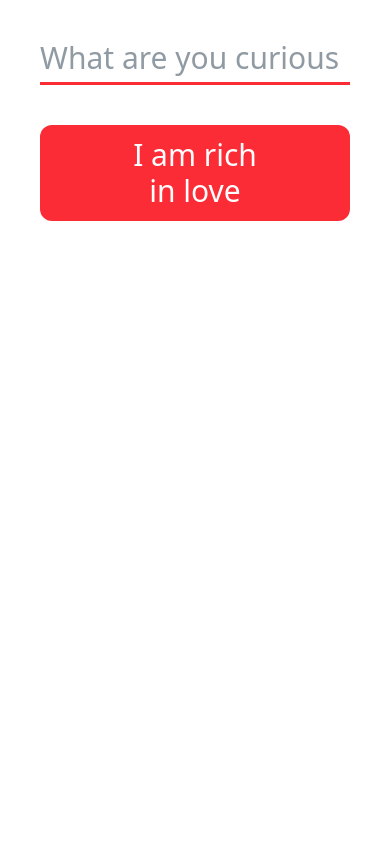
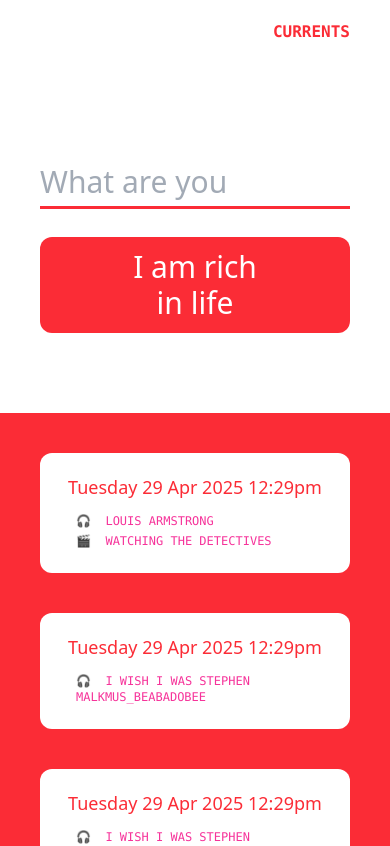
Before and after one commit to vivientran42/you-are-rich, a React (Vite) app: page / in a window 390 px wide. Shown: the top 846 px of the page. Built offline with nearby package versions, Linux system fonts and the light colour scheme.

Commit message:
update ui

```diff
--- a/src/App.tsx
+++ b/src/App.tsx
@@ -1,12 +1,14 @@
-import { useState, useEffect } from 'react';
+import { useState, useEffect } from "react";
+import Card from "./components/card";
+import Currents from "./components/currents";
 
 function App() {
   // setting prompt
   const prompts = [
     "What are you grateful for?",
     "What are you excited for?",
-    "What are you curious about?",
-    "What are you feeling?",
+    "What are you currently curious about?",
+    "How are you feeling?",
     "What are you thinking about?",
     "What are you doing right now?",
     "What did you dream about?",
@@ -22,14 +24,7 @@ function App() {
   }, []);
 
   // setting rich values
-  const richValues = [
-    "life",
-    "love",
-    "kindness",
-    "time",
-    "wisdom",
-    "gratitude",
-  ];
+  const richValues = ["life", "love", "time"];
 
   const [richValue, setRichProp] = useState("");
 
@@ -40,22 +35,64 @@ function App() {
 
   // auto-resize text area
   const autoResize = (e: React.ChangeEvent<HTMLTextAreaElement>): void => {
-    e.target.style.height = `${e.target.scrollHeight}px`; // Set height based on content
+    e.target.style.height = "1.5em";
+    e.target.style.height = `${e.target.scrollHeight}px`;
   };
+
+  // toggling currents menu
+  const [showCurrents, setShowCurrents] = useState(false);
+
+  const components = Array(10).fill(null);
 
   return (
     <main>
-      <div className="flex flex-col items-center w-full min-w-full px-10 pt-10">
+      <div className="flex flex-row justify-end w-full min-w-full gap-x-10 px-10 pt-5">
+        <button
+          className="text-md font-mono font-semibold text-red-500 hover:scale-105 ease-in-out duration-200"
+          onClick={() => setShowCurrents((prev) => !prev)}
+        >
+          CURRENTS
+        </button>
+      </div>
 
-      <textarea id="entry"
-        placeholder={prompt}
-        onInput={autoResize}
-        className="w-full border-b-3 border-red-500 text-3xl sm:text-5xl" />
-      <button className="bg-red-500 hover:bg-pink-500 text-white w-full py-3 px-20 mt-10 rounded-xl text-3xl sm:text-5xl">I am rich in {richValue}</button>
+      {showCurrents && (
+        <Currents
+          showCurrents={showCurrents}
+          setShowCurrents={setShowCurrents}
+        />
+      )}
 
+      <div className="flex flex-col items-center w-full min-w-full px-10 pt-30">
+        <textarea
+          id="entry"
+          placeholder={prompt}
+          onInput={autoResize}
+          onChange={autoResize}
+          className="w-full border-b-3 border-red-500 text-3xl sm:text-5xl text-slate-600"
+        />
+        <button className="bg-red-500 hover:bg-red-600 hover:shadow-sm text-white py-3 px-20 mt-7 mb-20 rounded-xl text-3xl sm:text-5xl hover:scale-102 ease-in-out duration-500">
+          I am rich in {richValue}
+        </button>
+      </div>
+
+      <div className="min-h-[50vh] bg-red-500">
+        <div className="bg-red-500 grid place-items-stretch grid-cols-1 sm:grid-cols-2 lg:grid-cols-3 gap-10 w-full p-10">
+          <Card
+            artist="louis armstrong"
+            mp4="watching the detectives"
+            description="laptop go brr"
+          />
+          {components.map((_, index) => (
+            <Card
+              mp3="i wish i was stephen malkmus"
+              artist="beabadobee"
+              description="i had a good day"
+            />
+          ))}
+        </div>
       </div>
     </main>
-  )
+  );
 }
 
-export default App
+export default App;
--- a/src/index.css
+++ b/src/index.css
@@ -21,18 +21,22 @@ body {
   min-height: 100%;
 }
 
+textarea {
+  height: 1.5em;
+  min-height: 1.5em;
+  max-height: 10em;
+  outline: none;
+  resize: none;
+  overflow: auto;
+}
+
+input {
+  outline: none;
+}
+
 h1 {
   font-size: 3.2em;
   line-height: 1.1;
-}
-
-textarea {
-  height: 1.5em;
-  min-height: 1.5em;
-  max-height: 15em;
-  outline: none;
-  resize: none;
-  overflow: hidden
 }
 
 @media (prefers-color-scheme: light) {
@@ -41,3 +45,9 @@ textarea {
     background-color: #ffffff;
   }
 }
+
+@theme {
+  --font-mono:
+    "Source Code Pro", Menlo, Monaco, Consolas, "Liberation Mono",
+    "Courier New", monospace;
+}
```
